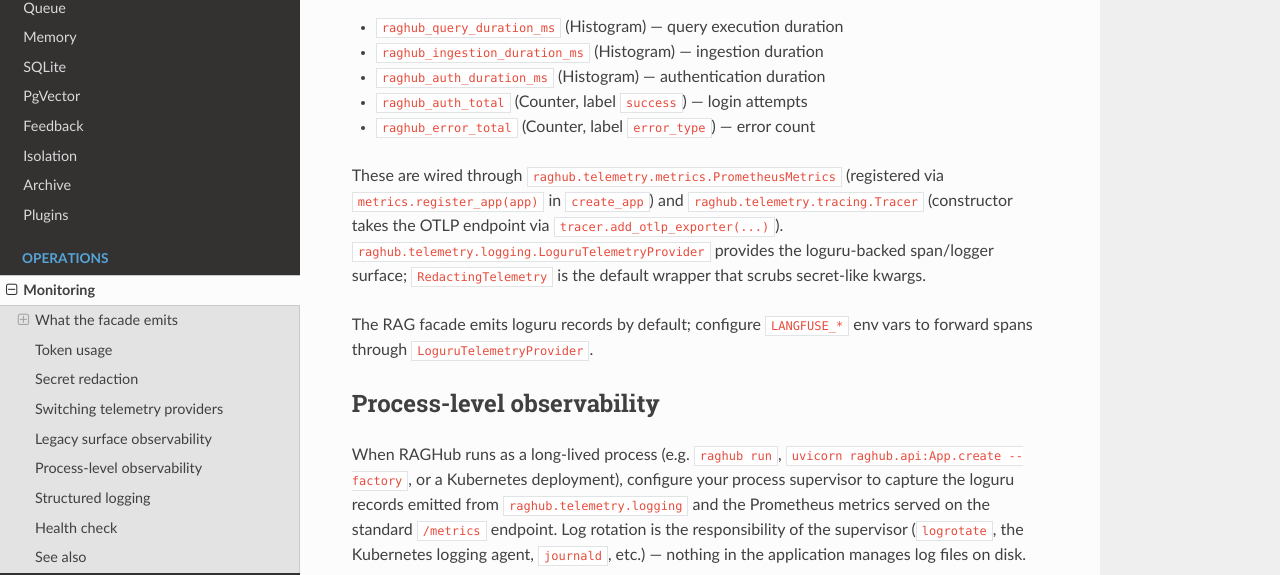
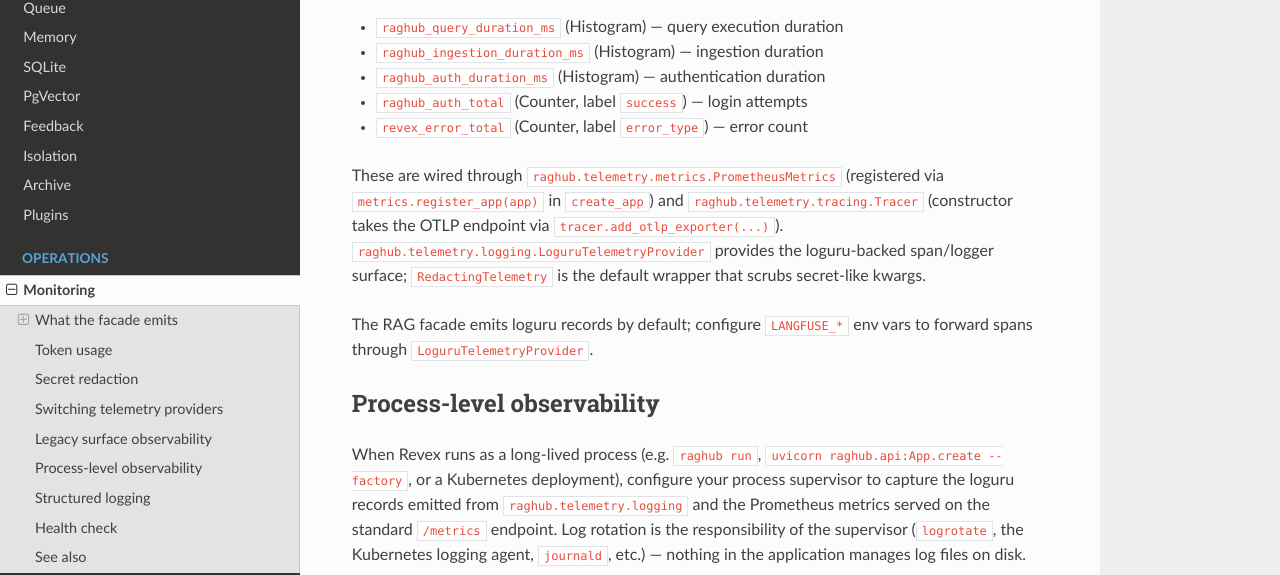
Before and after one commit to sachncs/raghub, an MkDocs documentation site: the page built from docs/operations/monitoring.md, in a window 1280 px wide and 900 px high, scrolled down 2155 px. Shown: the part 139-714 px from the top of the window. Built offline with MkDocs 1.6.1, drawn with Linux system fonts in a browser that asks for light colours; nearby versions of some CDN libraries.

Commit message:
docs(rebrand): rename references in monitoring.md

```diff
--- a/docs/operations/monitoring.md
+++ b/docs/operations/monitoring.md
@@ -108,7 +108,7 @@ Uvicorn's `--factory`) continues to expose:
 - `raghub_ingestion_duration_ms` (Histogram) — ingestion duration
 - `raghub_auth_duration_ms` (Histogram) — authentication duration
 - `raghub_auth_total` (Counter, label `success`) — login attempts
-- `raghub_error_total` (Counter, label `error_type`) — error count
+- `revex_error_total` (Counter, label `error_type`) — error count
 
 These are wired through
 `raghub.telemetry.metrics.PrometheusMetrics` (registered via
@@ -124,7 +124,7 @@ The RAG facade emits loguru records by default; configure
 
 ## Process-level observability
 
-When RAGHub runs as a long-lived process (e.g. `raghub run`,
+When Revex runs as a long-lived process (e.g. `raghub run`,
 `uvicorn raghub.api:App.create --factory`, or a
 Kubernetes deployment), configure your process supervisor to
 capture the loguru records emitted from `raghub.telemetry.logging`
```
